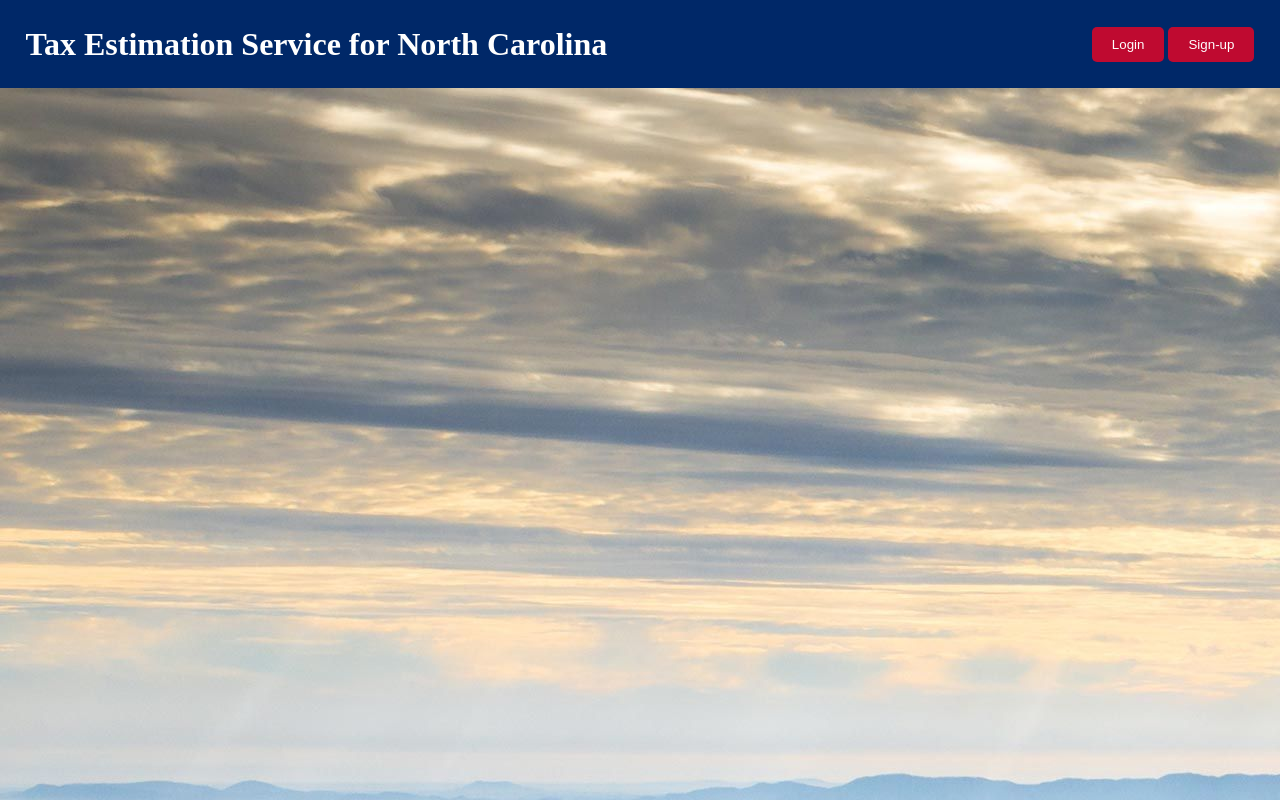
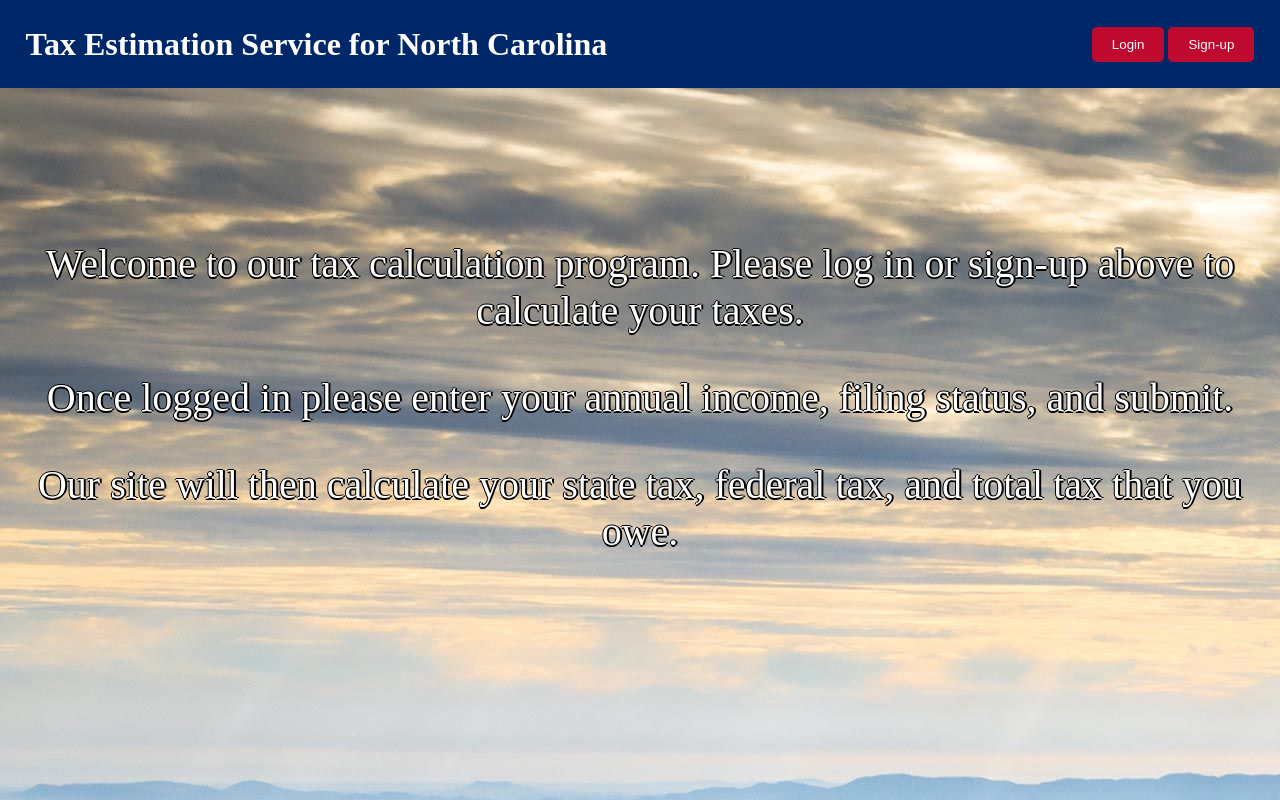
Before and after one commit to Llamahawk/CSC289-Tax-Estimation-Service, a Django app: page /calculator_app/ in a window 1280 px wide. Run offline with Django 5.2, Linux system fonts and the light colour scheme.

Commit message:
Improving website CSS
Fixed email input in signup/login forms
added summary on main page
fixed number format on dashboard

```diff
--- a/calculator_project/calculator_app/static/css/mainStyle.css
+++ b/calculator_project/calculator_app/static/css/mainStyle.css
@@ -35,3 +35,10 @@ h1 {
 #bannerButtons {
     margin: 2%;
 }
+
+#summary {
+    text-align: center;
+    text-shadow: -1px 0 black, 0 2px black, 2px 0 black, 0 -1px black;
+    font-size: 40px;
+    padding-top: 200px;
+}
--- a/calculator_project/calculator_app/templates/calculator_app/login.html
+++ b/calculator_project/calculator_app/templates/calculator_app/login.html
@@ -24,7 +24,7 @@
 
         <label for="email_address">Email address:</label>
         <input type="email" id="email_address" name="email_address" placeholder="good@email.com" required>
-        <br><br>
+        <br>
         <label for="password">Password:</label>
         <input type="password" id="password" name="password" placeholder="Pa$$w0rd" required>
         <br>
--- a/calculator_project/calculator_app/templates/calculator_app/main.html
+++ b/calculator_project/calculator_app/templates/calculator_app/main.html
@@ -15,5 +15,10 @@
             <a href="{% url 'signup' %}"><button id="signup">Sign-up</button></a>
         </div>
     </header>
+    <div id="summary">
+        <p>Welcome to our tax calculation program. Please log in or sign-up above to calculate your taxes.</p>
+        <p>Once logged in please enter your annual income, filing status, and submit.</p>
+        <p>Our site will then calculate your state tax, federal tax, and total tax that you owe.</p>
+    </div>
 </body>
 </html>
--- a/calculator_project/calculator_app/templates/calculator_app/signup.html
+++ b/calculator_project/calculator_app/templates/calculator_app/signup.html
@@ -28,7 +28,7 @@
         <br>
         <label for="email_address">Email address:</label>
         <input type="email" id="email_address" name="email_address" placeholder="john@example.com" required>
-        <br><br>
+        <br>
 
         <label for="password">Password:</label>
         <input type="password" id="password" name="password" placeholder="Pa$$w0rd" required>
```
Also changed, not shown: calculator_project/calculator_app/static/css/style.css (+17 -3 lines), calculator_project/calculator_app/templates/calculator_app/dashboard.html (+7 -4 lines).
